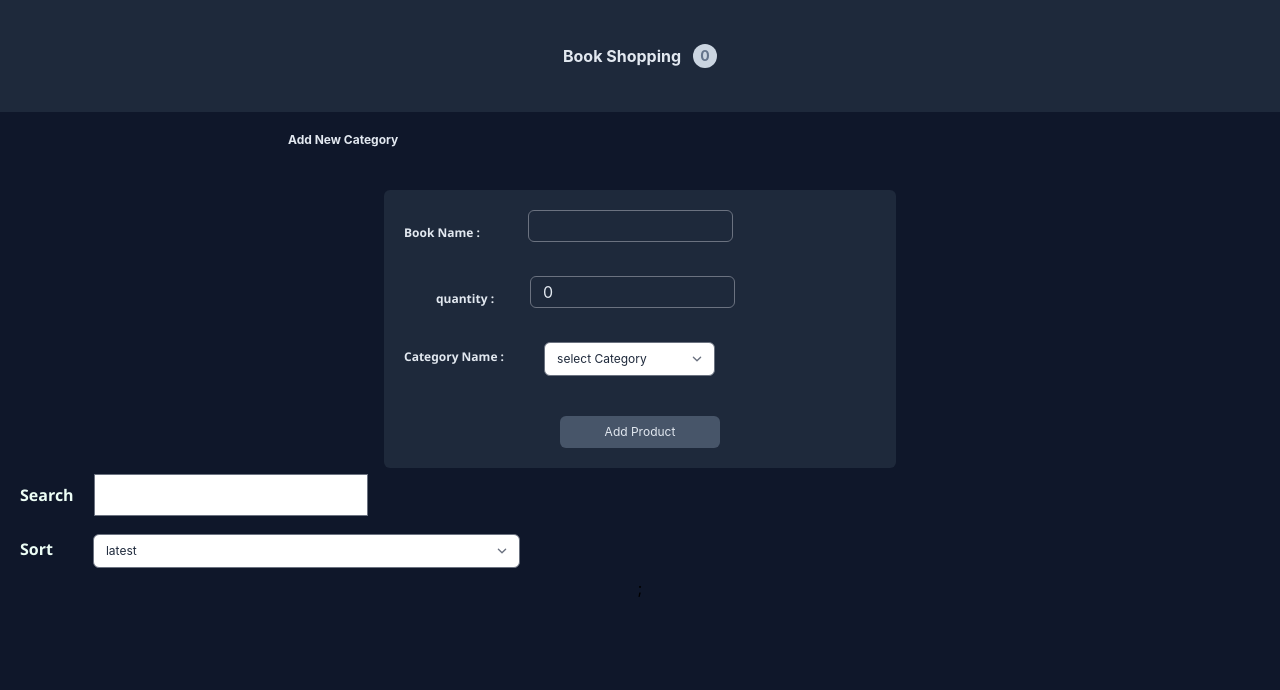
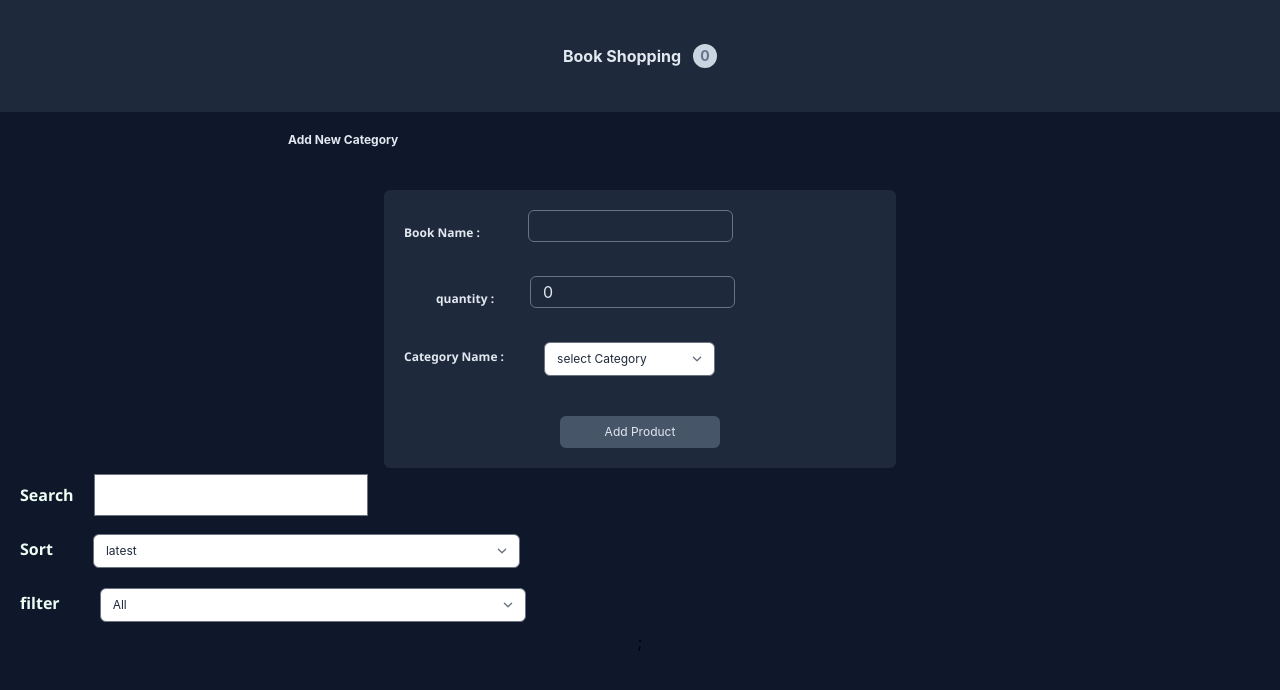
Before and after one commit to parisasetvati/Book-Froshgah, a React (Create React App) app: page / in a window 1280 px wide. Shown: the top 690 px of the page. Built offline with nearby package versions, Linux system fonts and the light colour scheme.

Commit message:
filte Category Adedd Project

```diff
--- /dev/null
+++ b/src/components/Filtercategory/Filtercategory.js
@@ -0,0 +1,16 @@
+const Filtercategory = ({addcategory, filtercategory,onfilter}) => {
+    return (
+        <div>
+            <label>filter</label>
+            <select  className='rounded-md mt-2 ml-5 w-1/3 text-slate-800 text-xs h-2/4' onChange={onfilter}  value={filtercategory} >
+<option value="">All</option>
+
+    {addcategory.map((p)=>{
+return <option key={p.id} value={p.id} >{p.category}</option>
+    })}
+    </select>
+        </div>
+      );
+}
+
+export default Filtercategory;
--- a/src/components/Home.js
+++ b/src/components/Home.js
@@ -4,6 +4,7 @@ import 'react-toastify/dist/ReactToastify.css';
 import AddCategory from "./AddCategory/AddCategory";
 import BookForm from "./BookForm/BookForm";
 import BookList from "./BookList/BookList";
+import Filtercategory from "./Filtercategory/Filtercategory";
 import styles from "./Home.module.css";
 import Navbar from "./Navbar/Navbar";
 import Search from "./Search/Search.js";
@@ -18,7 +19,7 @@ const Home = () => {
   const[filterproduct, setFilterProduct]=useState([]);
   const[searchValue,setSearchValue]=useState("");
   const[sort,setSort]=useState("latest");
-
+ const [filtercategory, setFilterCategory]=useState("");
   const addproduct = (product) => {
   // console.log(product);
   if(! product.productName && !product.quantity && ! product.categoryId)  {
@@ -99,6 +100,9 @@ setSearchValue(e.target.value.trim().toLowerCase());
   const sortHandler=(e)=>{
     setSort(e.target.value);
       }
+      const filterHandler=(e)=>{
+        setFilterCategory(e.target.value);
+      }
   const filterSearchTitle=(array)=>{
     console.log(array);
     return array.filter((p)=> p.productName.toLowerCase().includes(searchValue))};
@@ -112,13 +116,21 @@ setSearchValue(e.target.value.trim().toLowerCase());
       else if  (sort==="earlist"){
       return new Date(a.createdArt)>new Date(b.createdArt)? 1 :-1}
     })
+  };
+  const filterCategoryItem=(array)=>{
+    if (filtercategory===""){return array}
+
+  else{
+    return array.filter((p)=>p.categoryId===filtercategory)
+  }
   }
   useEffect(()=>{
     let result=productlist;
     result=filterSearchTitle(result);
     result=filterSort(result);
+    result=filterCategoryItem(result);
     setFilterProduct(result);
-  },[productlist,searchValue,sort]);
+  },[productlist,searchValue,sort,filtercategory]);
   useEffect(()=>{
     const savedProducts=JSON.parse(localStorage.getItem("products")) || [];
     const savedCategories=JSON.parse(localStorage.getItem("categories")) || [];
@@ -140,6 +152,7 @@ setSearchValue(e.target.value.trim().toLowerCase());
       <BookForm addproduct={addproduct} addcategory={addcategory} />
      <Search  searchValue={searchValue} onSearch={searchHandler} />
    <Sort sort={sort} onSort={sortHandler}/>
+   <Filtercategory filtercategory={filtercategory} onfilter={filterHandler} addcategory={addcategory}/>
      <BookList productlist={filterproduct} categories={addcategory}  setProductlist={setProductlist}/>
 
 
```
